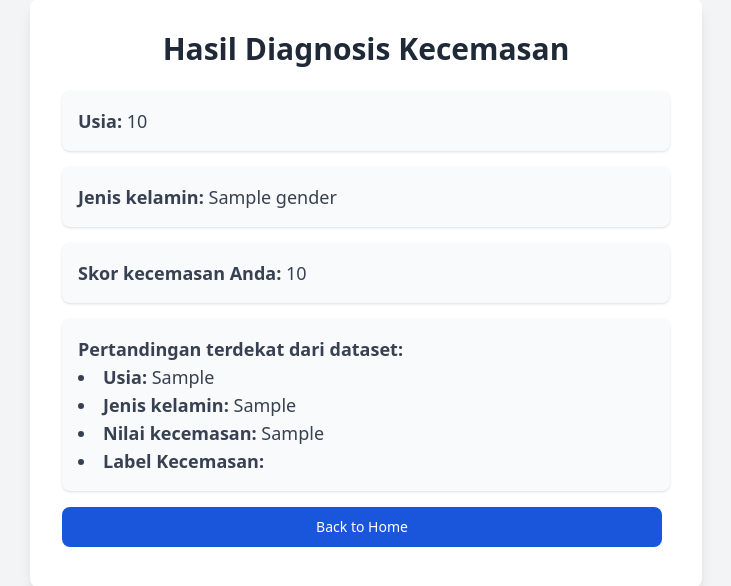
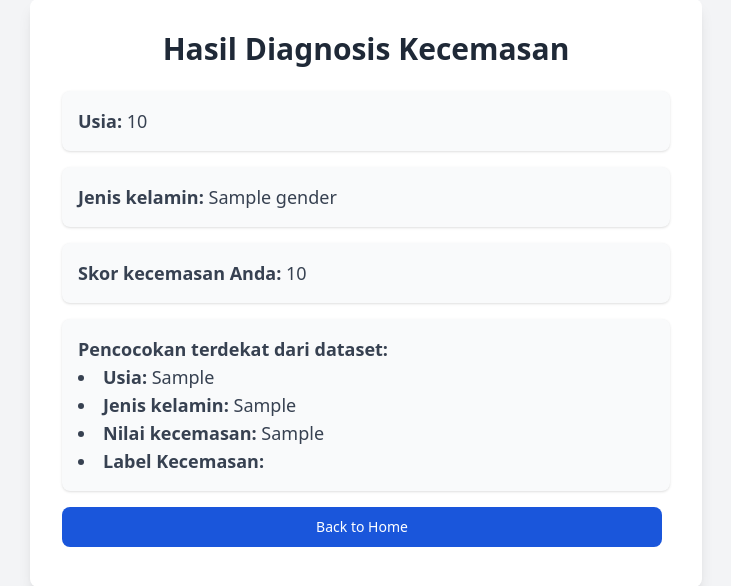
Before and after one commit to Taufiqu/Sistem-Pakar-Diagnosa-Kesehatan-Mental, a Flask app: template templates/anxiety/anxiety.html in a window 1280 px wide. Shown: the part 107-693 px from the top of the page, without its empty margins (274-1005 px from the left). Run offline with Flask 3, Linux system fonts and the light colour scheme; the template is opened without the code that fills it: most values are stand-ins (such as "Sample title", 1, 10 or a date in 2020); some libraries are stand-ins or nearby versions.

Commit message:
change anxiety desc

```diff
--- a/templates/anxiety/anxiety.html
+++ b/templates/anxiety/anxiety.html
@@ -21,7 +21,7 @@
                 <p class="text-lg text-gray-700"><strong>Skor kecemasan Anda:</strong> {{ user_score }}</p>
             </div>
             <div class="bg-gray-50 p-4 rounded-lg shadow mb-4">
-                <p class="text-lg text-gray-700"><strong>Pertandingan terdekat dari dataset:</strong></p>
+                <p class="text-lg text-gray-700"><strong>Pencocokan terdekat dari dataset:</strong></p>
                 <ul class="list-disc list-inside">
                     <li class="text-lg text-gray-700"><strong>Usia:</strong> {{ result['1. Age'] }}</li>
                     <li class="text-lg text-gray-700"><strong>Jenis kelamin:</strong> {{ result['2. Gender'] }}</li>
```
